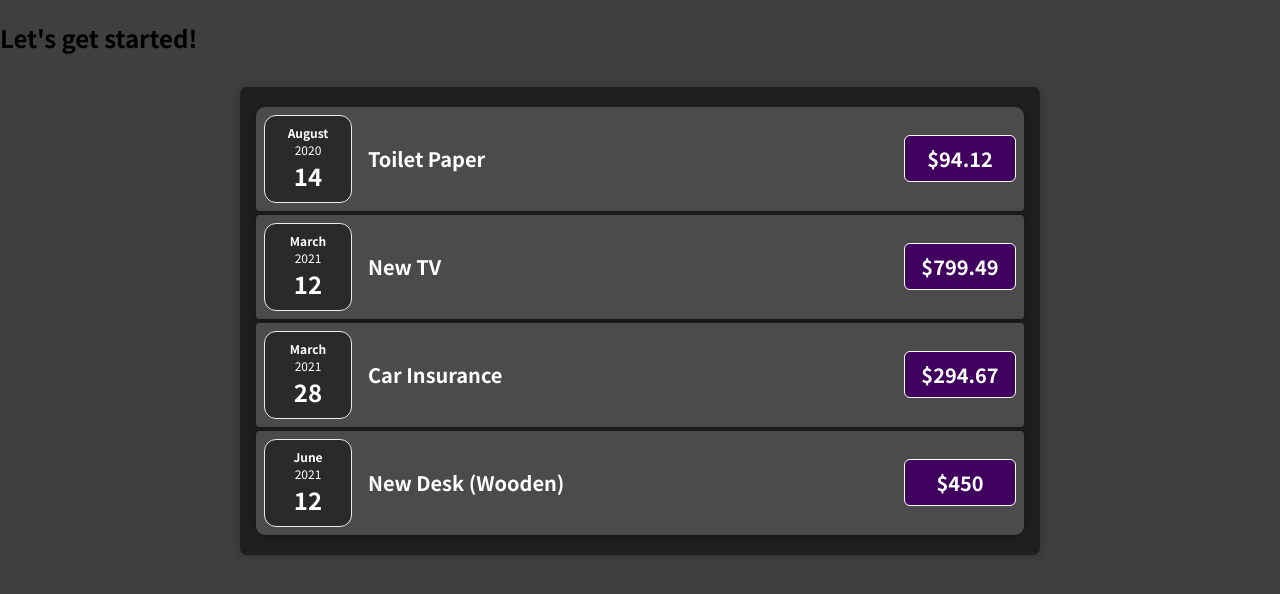
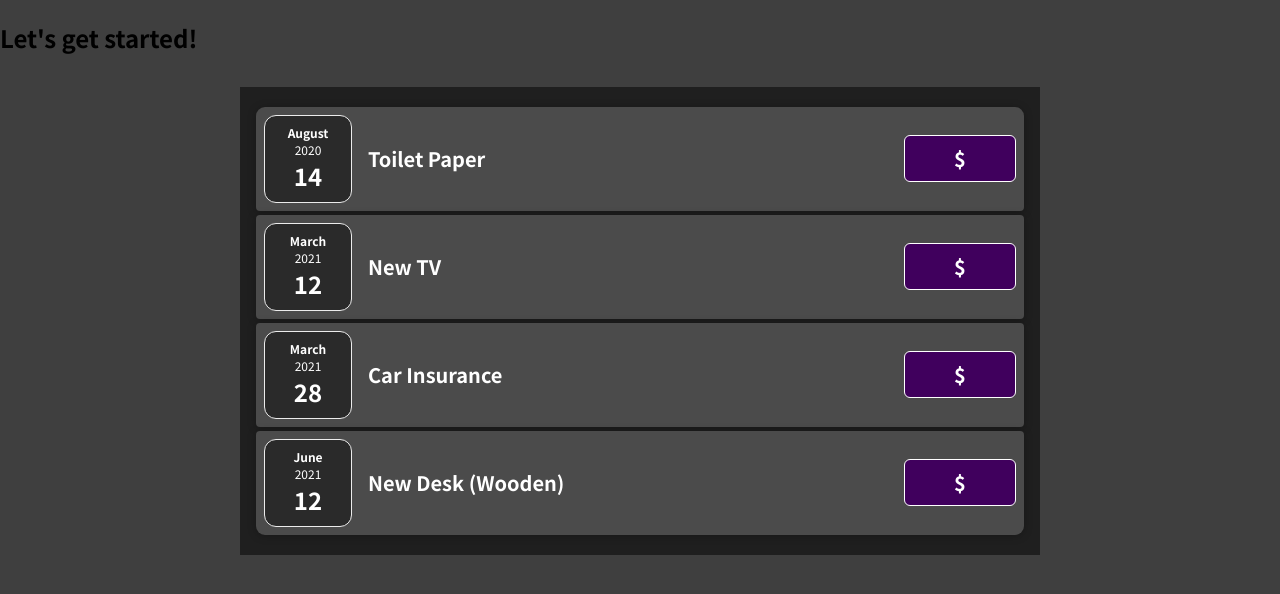
Before and after one commit to vilmarcabanero/react-expense-tracker, a React (Create React App) app: page / in a window 1280 px wide. Shown: the top 594 px of the page. Built offline with nearby package versions, Linux system fonts and the light colour scheme.

Commit message:
First commit to Vilmar Cabanero branch

```diff
--- a/src/components/Expenses.js
+++ b/src/components/Expenses.js
@@ -5,39 +5,39 @@ import './Expenses.css'
 
 const Expenses = props => {
 	return (
-		<Card className='expenses'>
-			<ExpenseItem
-				title={props.items[0].title}
-				amount={props.items[0].amount}
-				date={props.items[0].date}
-			/>
-			<ExpenseItem
-				title={props.items[1].title}
-				amount={props.items[1].amount}
-				date={props.items[1].date}
-			/>
-			<ExpenseItem
-				title={props.items[2].title}
-				amount={props.items[2].amount}
-				date={props.items[2].date}
-			/>
-			<ExpenseItem
-				title={props.items[3].title}
-				amount={props.items[3].amount}
-				date={props.items[3].date}
-			/>
-		</Card>
-  //   <div className='expenses'>
-  //   {props.items.map(expense => {
-  //     return (
-  //       <ExpenseItem
-  //         date={expense.date}
-  //         title={expense.title}
-  //         price={expense.amount}
-  //       />
-  //     )
-  //   })}
-  // </div>
+		// <Card className='expenses'>
+		// 	<ExpenseItem
+		// 		title={props.items[0].title}
+		// 		amount={props.items[0].amount}
+		// 		date={props.items[0].date}
+		// 	/>
+		// 	<ExpenseItem
+		// 		title={props.items[1].title}
+		// 		amount={props.items[1].amount}
+		// 		date={props.items[1].date}
+		// 	/>
+		// 	<ExpenseItem
+		// 		title={props.items[2].title}
+		// 		amount={props.items[2].amount}
+		// 		date={props.items[2].date}
+		// 	/>
+		// 	<ExpenseItem
+		// 		title={props.items[3].title}
+		// 		amount={props.items[3].amount}
+		// 		date={props.items[3].date}
+		// 	/>
+		// </Card>
+		<div className='expenses'>
+			{props.items.map(expense => {
+				return (
+					<ExpenseItem
+						date={expense.date}
+						title={expense.title}
+						price={expense.amount}
+					/>
+				)
+			})}
+		</div>
 	)
 }
 
```
